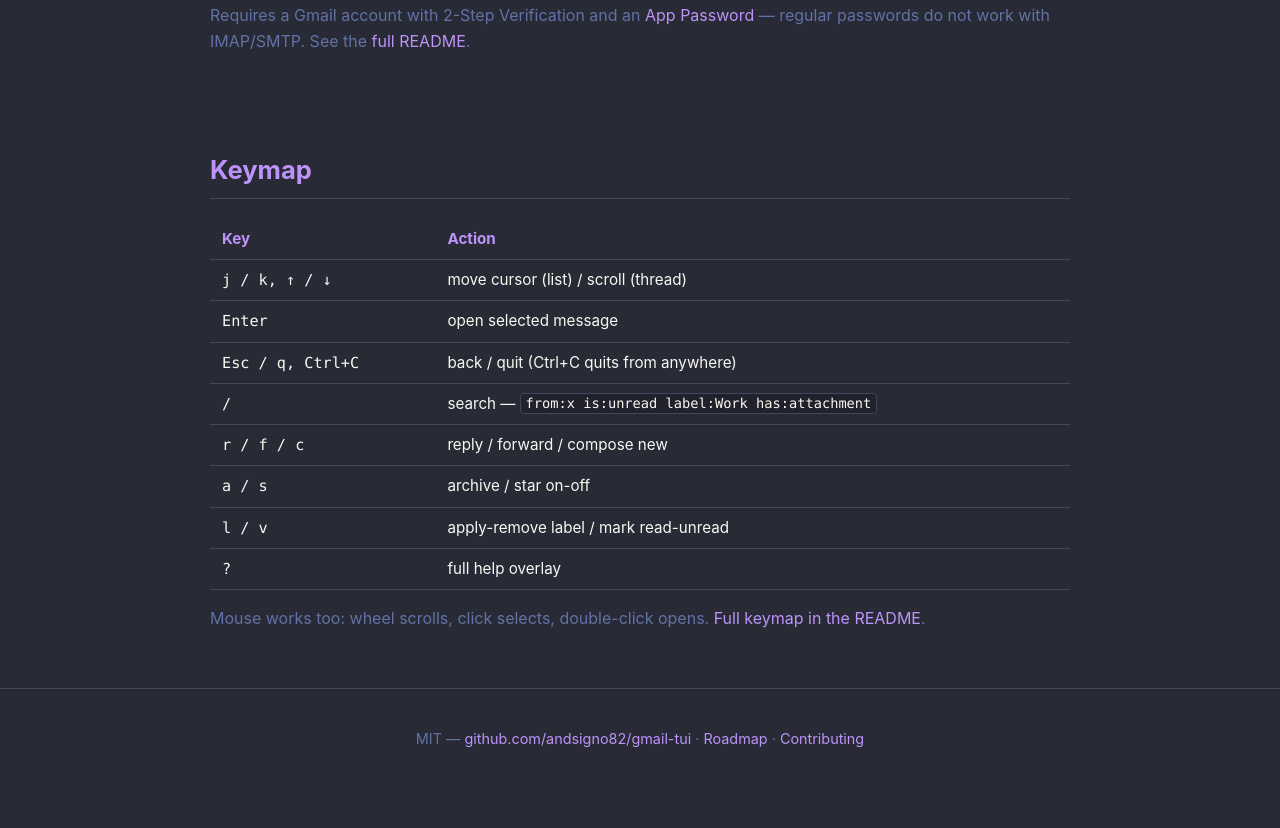
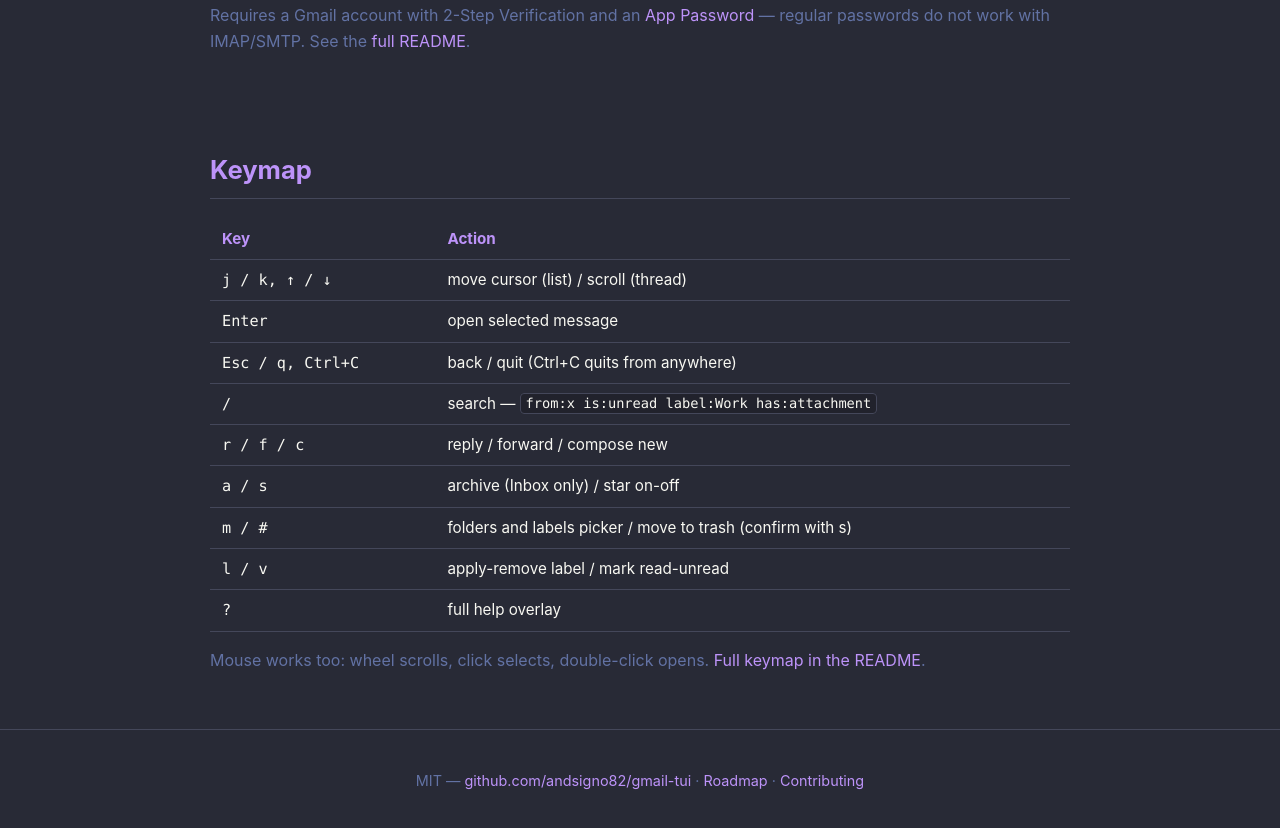
Before and after one commit to andsigno82/gmail-tui, a plain HTML site: page site/index.html in a window 1280 px wide. Shown: the part 2305-3133 px from the top of the page. Before the commit the page ends 3110 px from the top, so only its background shows below. Drawn offline with Linux system fonts and the light colour scheme.

Commit message:
docs: v1.1 daily-use features (pagination, folders, trash, validation)
Co-Authored-By: Claude Haiku 5.5 <noreply@anthropic.com>

```diff
--- a/site/index.html
+++ b/site/index.html
@@ -221,7 +221,8 @@
       <tr><td>Esc / q, Ctrl+C</td><td>back / quit (Ctrl+C quits from anywhere)</td></tr>
       <tr><td>/</td><td>search — <code>from:x is:unread label:Work has:attachment</code></td></tr>
       <tr><td>r / f / c</td><td>reply / forward / compose new</td></tr>
-      <tr><td>a / s</td><td>archive / star on-off</td></tr>
+      <tr><td>a / s</td><td>archive (Inbox only) / star on-off</td></tr>
+      <tr><td>m / #</td><td>folders and labels picker / move to trash (confirm with s)</td></tr>
       <tr><td>l / v</td><td>apply-remove label / mark read-unread</td></tr>
       <tr><td>?</td><td>full help overlay</td></tr>
     </table>
```
Also changed, not shown: 6 other files.
